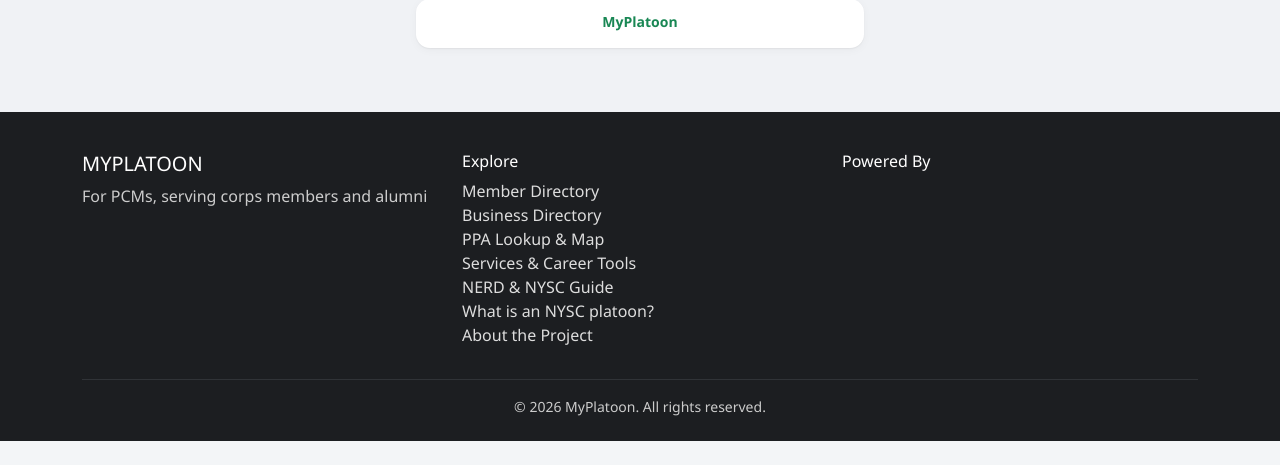
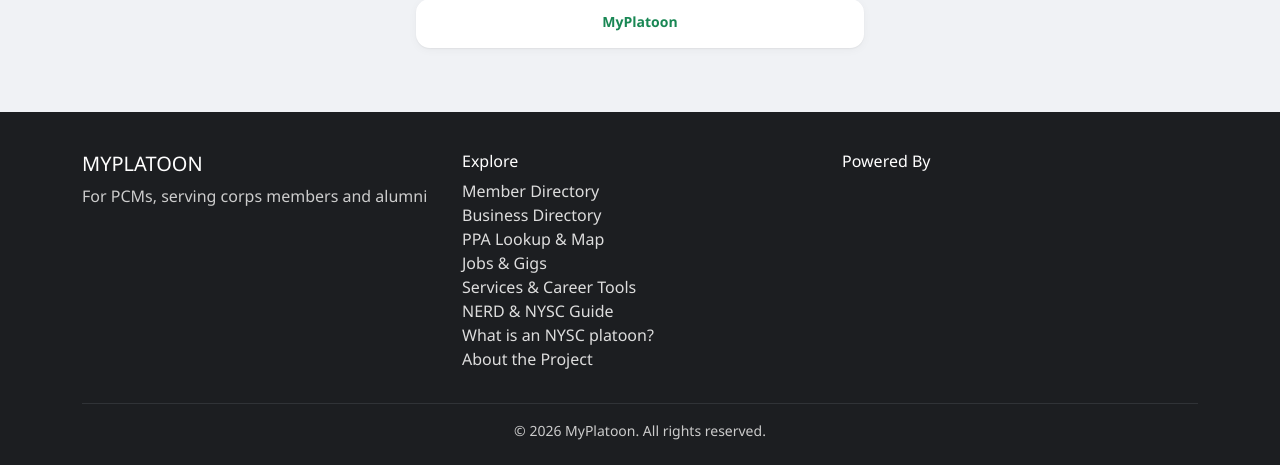
Before and after one commit to Simmyt3r/MyPlatoon, a Flask app: a page that uses app/templates/base.html in a window 1280 px wide. Shown: the part 1467-1932 px from the top of the page. Before the commit the page ends 1908 px from the top, so only its background shows below. Run offline with Flask 3, Linux system fonts and the light colour scheme; some libraries are stand-ins or nearby versions.

Commit message:
feat(jobs-nav): add career marketplace footer link

```diff
--- a/app/templates/base.html
+++ b/app/templates/base.html
@@ -274,6 +274,7 @@
           <li><a href="{{ url_for('directory.members') }}">Member Directory</a></li>
           <li><a href="{{ url_for('directory.businesses') }}">Business Directory</a></li>
           <li><a href="{{ url_for('ppa.index') }}">PPA Lookup &amp; Map</a></li>
+          <li><a href="{{ url_for('jobs.index') }}">Jobs &amp; Gigs</a></li>
           <li><a href="{{ url_for('main.services') }}">Services &amp; Career Tools</a></li>
           <li><a href="{{ url_for('main.nerd') }}">NERD &amp; NYSC Guide</a></li>
           <li><a href="{{ url_for('main.platoon_guide') }}">What is an NYSC platoon?</a></li>
```
